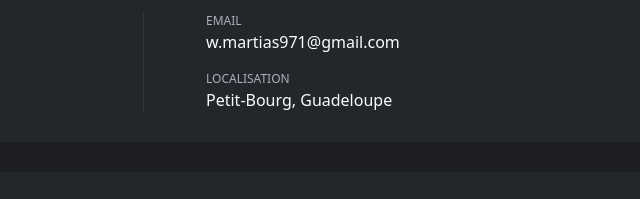
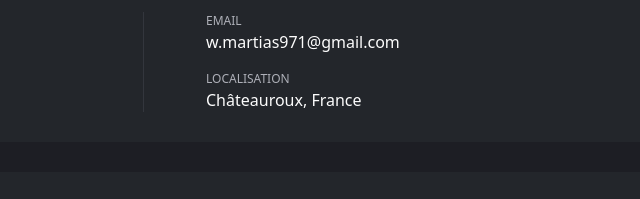
Before and after one commit to wmartias971/portfolio, a plain HTML site: page index.html in a window 1280 px wide. Shown: the part 248-447 px from the top of the page, 496-1136 px from the left. Drawn offline with nearby package versions, Linux system fonts and the light colour scheme; files whose address does not match are found by name.

Commit message:
mettre à jour avec tous les fichiers du PC

```diff
--- a/index.html
+++ b/index.html
@@ -81,7 +81,7 @@
                 <div class="header__right">
                     <ul class="header__contact">
                         <li><span class="overhead">Email</span>w.martias971@gmail.com</li>
-                        <li><span class="overhead">Localisation</span>Petit-Bourg, Guadeloupe</li>
+                        <li><span class="overhead">Localisation</span>Châteauroux, France</li>
                     </ul>
                 </div>
             </header>
```
